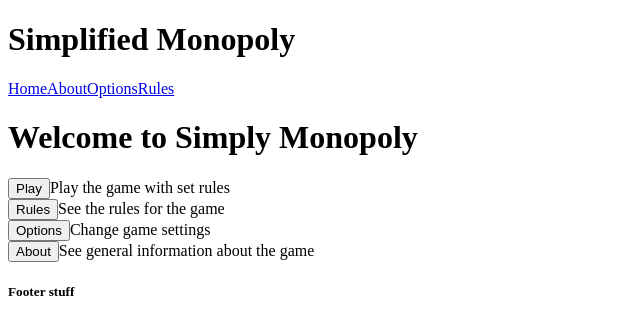
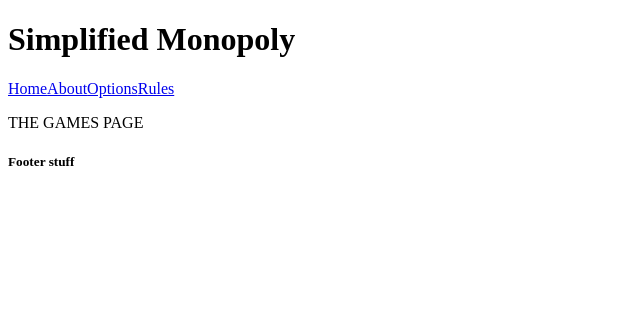
Before and after one commit to CodyRR/Unit-1-Monopoly, a React (Vite) app in the folder Simplified-Monopoly/: page /game in a window 1280 px wide. Shown: the top 334 px of the page, without its empty margins (0-640 px from the left). Built offline with nearby package versions, Linux system fonts and the light colour scheme.

Commit message:
Initiallizing Routes and Temp Pages

```diff
--- a/Simplified-Monopoly/src/App.jsx
+++ b/Simplified-Monopoly/src/App.jsx
@@ -1,17 +1,28 @@
 import { useState } from 'react'
 import HomePage from './pages/HomePage'
+import RulesPage from './pages/RulesPage'
+import OptionsPage from './pages/OptionPage'
+import GamePage from './pages/GamePage'
+import AboutPage from './pages/AboutPage'
 import Header from './layout/Header'
 import Footer from './layout/Footer'
+import { Route, Routes, Navigate } from 'react-router'
 import './App.css'
+
 
 function App() {
 
   return (
     <>
       <Header />
-      <div>
-        <HomePage />
-      </div>
+      <Routes>
+        <Route path='/' element={<HomePage />} />
+        <Route path='/rules' element={<RulesPage />} />
+        <Route path='/options' element={<OptionsPage />} />
+        <Route path='/game' element={<GamePage />} />
+        <Route path='/about' element={<AboutPage />} />
+        <Route path='*' element={<Navigate to='/' />} />'
+      </Routes>
       <Footer />
     </>
   )
--- a/Simplified-Monopoly/src/pages/AboutPage.jsx
+++ b/Simplified-Monopoly/src/pages/AboutPage.jsx
@@ -0,0 +1,9 @@
+
+const AboutPage = () => {
+
+    return (
+        <p>THE ABOUT PAGE</p>
+    )
+}
+
+export default AboutPage;
--- a/Simplified-Monopoly/src/pages/GamePage.jsx
+++ b/Simplified-Monopoly/src/pages/GamePage.jsx
@@ -0,0 +1,8 @@
+
+const GamePage = () => {
+    return (
+        <p>THE GAMES PAGE</p>
+    )
+}
+
+export default GamePage
--- a/Simplified-Monopoly/src/pages/OptionPage.jsx
+++ b/Simplified-Monopoly/src/pages/OptionPage.jsx
@@ -0,0 +1,8 @@
+
+const OptionsPage = () => {
+    return (
+        <p>THE OPTIONS PAGE</p>
+    )
+}
+
+export default OptionsPage;
--- a/Simplified-Monopoly/src/pages/RulesPage.jsx
+++ b/Simplified-Monopoly/src/pages/RulesPage.jsx
@@ -0,0 +1,9 @@
+
+const RulesPage = () => {
+
+    return (
+        <p>THE RULES PAGE</p>
+    )
+}
+
+export default RulesPage;
```
